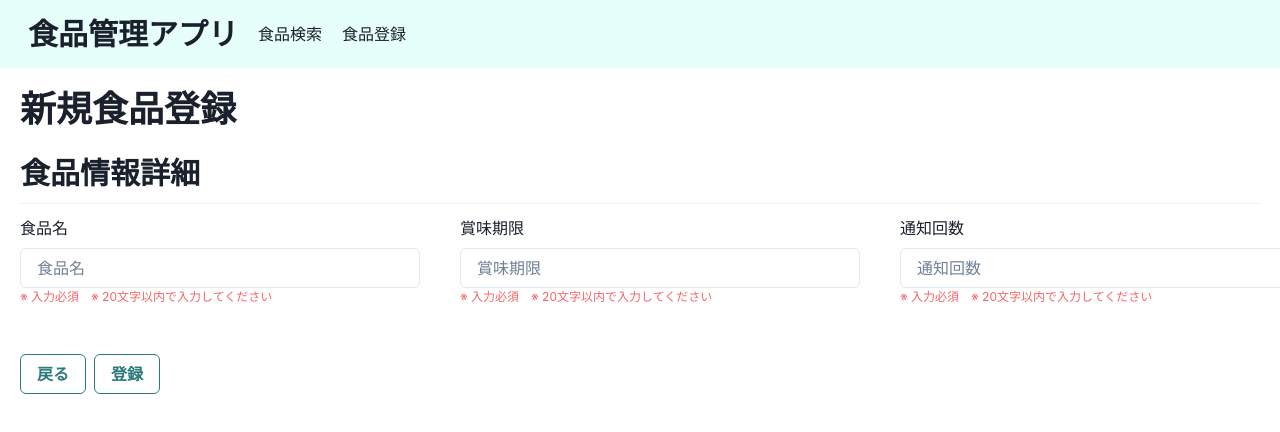
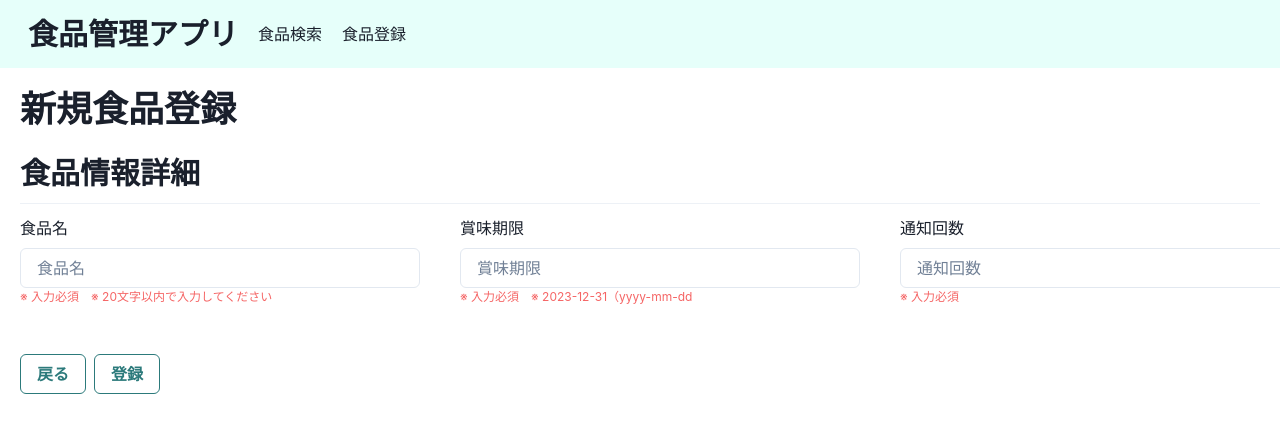
Before and after one commit to tomo5610/Foodshelf-Manager-API, a React (Create React App) app in the folder frontend/: page /create in a window 1280 px wide. Shown: the top 432 px of the page. Built offline with nearby package versions, Linux system fonts and the light colour scheme; the HTML template or start-up script is replaced by a standard one.

Commit message:
登録処理のエラーを修正

```diff
--- a/frontend/src/components/molecules/CreateFoodshelfInput.tsx
+++ b/frontend/src/components/molecules/CreateFoodshelfInput.tsx
@@ -10,7 +10,7 @@ export const CreateFoodshelfInput = memo((props: Props) => {
 
   const [newFoodName, setNewFoodName] = useState("");
   const [newExpirationDate, setNewExpirationDate] = useState("");
-  const [newSendingTimes, setNewSendingTimes] = useState<string | "">("");
+  const [newSendingTimes, setNewSendingTimes] = useState("");
 
   // 入力された内容を受け取る
   const onChangeNewFoodName = (e: ChangeEvent<HTMLInputElement>) => setNewFoodName(e.target.value);
@@ -35,14 +35,14 @@ export const CreateFoodshelfInput = memo((props: Props) => {
         <FormControl>
           <FormLabel>賞味期限</FormLabel>
           <Input width={"400px"} placeholder="賞味期限" onChange={onChangeNewExpirationDate} />
-          <Text fontSize={"xs"} color={"red.400"}>※ 入力必須　※ 20文字以内で入力してください</Text>
+          <Text fontSize={"xs"} color={"red.400"}>※ 入力必須　※ 2023-12-31（yyyy-mm-dd</Text>
         </FormControl>
       </Box>
       <Box>
         <FormControl>
           <FormLabel>通知回数</FormLabel>
           <Input width={"400px"} placeholder="通知回数" onChange={onChangeNewSendingTimes} />
-          <Text fontSize={"xs"} color={"red.400"}>※ 入力必須　※ 20文字以内で入力してください</Text>
+          <Text fontSize={"xs"} color={"red.400"}>※ 入力必須</Text>
         </FormControl>
       </Box>
     </HStack>
--- a/frontend/src/components/organisms/UpdateFoodshelfModal.tsx
+++ b/frontend/src/components/organisms/UpdateFoodshelfModal.tsx
@@ -97,7 +97,7 @@ export const UpdateFoodshelfModal: FC<Props> = memo((props) => {
             <FormControl>
               <FormLabel>賞味期限</FormLabel>
               <Text fontSize={"xs"} color={"red.400"}>
-                ※ 入力必須　※ 20文字以内で入力してください
+                ※ 入力必須　※ 2023-12-31（yyyy-mm-dd）
               </Text>
               <Input
                 value={updateExpirationDate}
@@ -108,7 +108,7 @@ export const UpdateFoodshelfModal: FC<Props> = memo((props) => {
             <FormControl>
               <FormLabel>通知回数</FormLabel>
               <Text fontSize={"xs"} color={"red.400"}>
-                ※ 入力必須　※ 20文字以内で入力してください
+                ※ 入力必須
               </Text>
               <Input
                 value={updateSendingTimes}
--- a/frontend/src/components/pages/CreateFoodshelf.tsx
+++ b/frontend/src/components/pages/CreateFoodshelf.tsx
@@ -37,8 +37,8 @@ export const CreateFoodshelf = memo(() => {
   const onClickCreateFoodshelf = async () => {
     let res = await instance
       .post("http://localhost:8080/foodshelves", {
-        fooName: newFoodName,
-        ExpirationDate: newExpirationDate,
+        foodName: newFoodName,
+        expirationDate: newExpirationDate,
         sendingTimes: newSendingTimes,
       })
       .catch(() =>
```
